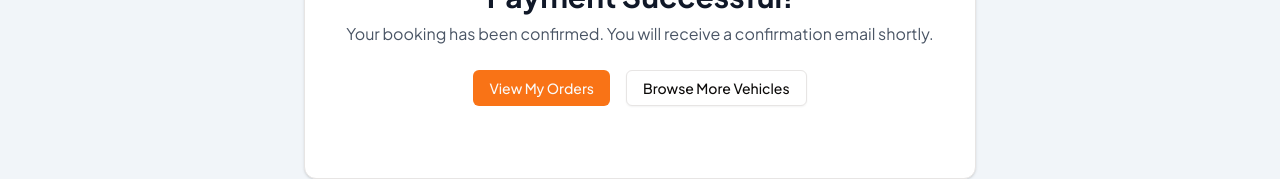
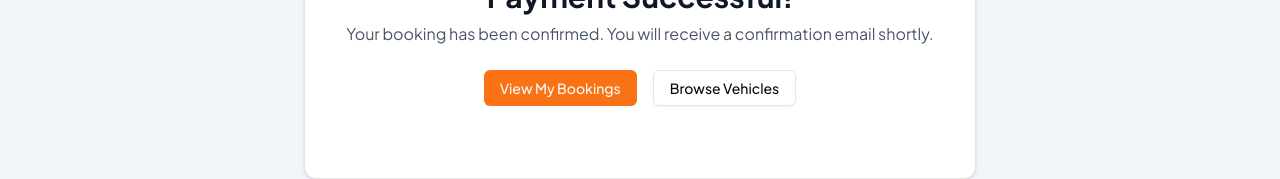
Before and after one commit to suprim-shresthaa/AURA, a React app in the folder client/: page /payment/success in a window 1280 px wide. Shown: the part 475-654 px from the top of the page. Built offline with nearby package versions, Linux system fonts and the light colour scheme; no server answers; the HTML template or start-up script is replaced by a standard one.

Commit message:
Refactor payment handling to use frontend URL from environment variables; update BookingModal to conditionally render insurance add-on based on booking type; adjust routing in AppContent for payment callbacks.

```diff
--- a/client/src/App.jsx
+++ b/client/src/App.jsx
@@ -62,8 +62,6 @@ function AppContent() {
           <Route path="/payment/failed" element={<PaymentCallback />} />
           <Route path="/payment/cancelled" element={<PaymentCallback />} />
           <Route path="/payment/pending" element={<PaymentCallback />} />
-          <Route path="/payment/esewa/success" element={<PaymentCallback />} />
-          <Route path="/payment/esewa/failure" element={<PaymentCallback />} />
 
           <Route path="/vendor/apply" element={<VendorApplicationForm />} />
           <Route path="/vendor/vehicle-upload" element={<VehicleUploadForm />} />
--- a/client/src/components/BookingModal.jsx
+++ b/client/src/components/BookingModal.jsx
@@ -498,6 +498,7 @@ export default function BookingModal({ isOpen, onClose, vehicle, sparePart }) {
                             </Card>
 
                             {/* Insurance Add-on */}
+                            { !isSparePart && (
                             <div className="p-4 bg-gray-50 rounded-lg border border-gray-100">
                                 <label className="inline-flex items-start gap-3">
                                     <input
@@ -512,6 +513,7 @@ export default function BookingModal({ isOpen, onClose, vehicle, sparePart }) {
                                     </div>
                                 </label>
                             </div>
+                            )}
 
                             <div>
                                 <Label htmlFor="notes" className="mb-2 block">Additional Notes (Optional)</Label>
--- a/client/src/components/PaymentCallback.jsx
+++ b/client/src/components/PaymentCallback.jsx
@@ -16,6 +16,7 @@ const PaymentCallback = () => {
     useEffect(() => {
         const path = window.location.pathname;
         const bookingIdParam = searchParams.get("bookingId");
+        const type = searchParams.get("type"); // "sparepart" or "vehicle"
         console.log(bookingIdParam);
         const errorParam = searchParams.get("error");
         const statusParam = searchParams.get("status");
@@ -52,6 +53,8 @@ const PaymentCallback = () => {
         }
     };
 
+    console.log("Booking Details:", bookingDetails);
+
     const renderContent = () => {
         switch (status) {
             case "success":
@@ -72,7 +75,7 @@ const PaymentCallback = () => {
                                 <CardContent className="space-y-2 text-left">
                                     <div className="flex justify-between">
                                         <span className="text-gray-600">Vehicle:</span>
-                                        <span className="font-medium">{bookingDetails.vehicleId?.name || "N/A"}</span>
+                                        <span className="font-medium">{bookingDetails.vehicleId?.name || bookingDetails.sparePartId?.name}</span>
                                     </div>
                                     <div className="flex justify-between">
                                         <span className="text-gray-600">Amount:</span>
@@ -104,13 +107,11 @@ const PaymentCallback = () => {
                             </Card>
                         )}
                         <div className="flex gap-4 justify-center">
-                            {bookingId ? <Button onClick={() => navigate("/profile/bookings")}>
+                            <Button onClick={() => navigate("/profile/bookings")}>
                                 View My Bookings
-                            </Button> : <Button onClick={() => navigate("/profile/orders")}>
-                                View My Orders
-                            </Button>}
-                            <Button variant="outline" onClick={() => navigate("/vehicles")}>
-                                Browse More Vehicles
+                            </Button>
+                            <Button variant="outline" onClick={() => navigate(bookingDetails && bookingDetails.sparePartId ? "/spare-parts" : "/vehicles")}>
+                                {bookingDetails && bookingDetails.sparePartId ? "Browse Spare Parts" : "Browse Vehicles"}
                             </Button>
                         </div>
                     </div>
--- a/client/src/components/SparePartDetailsPage.jsx
+++ b/client/src/components/SparePartDetailsPage.jsx
@@ -48,7 +48,7 @@ export default function SparePartDetailsPage() {
             const TWO_DAYS = 1000 * 60 * 60 * 24 * 2;
             const updatedAtTime = new Date(sparePart.updatedAt).getTime();
             const currentTime = Date.now();
-            // Disable booking and cart if updatedAt is less than 2 days from current date
+            // Disable booking if updatedAt is less than 2 days from current date
             const isRecentlyUpdated = updatedAtTime > currentTime - TWO_DAYS;
             setCanBook(!isRecentlyUpdated); // Allow booking only if NOT recently updated (2+ days old)
         }
```
Also changed, not shown: 1 other file (tests, documents, lock files or other folders).
